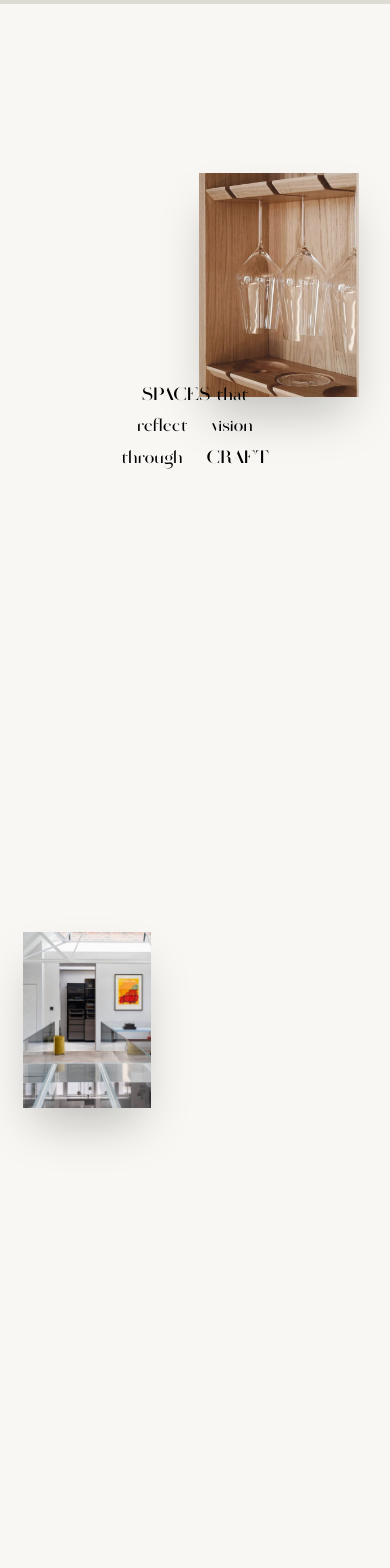
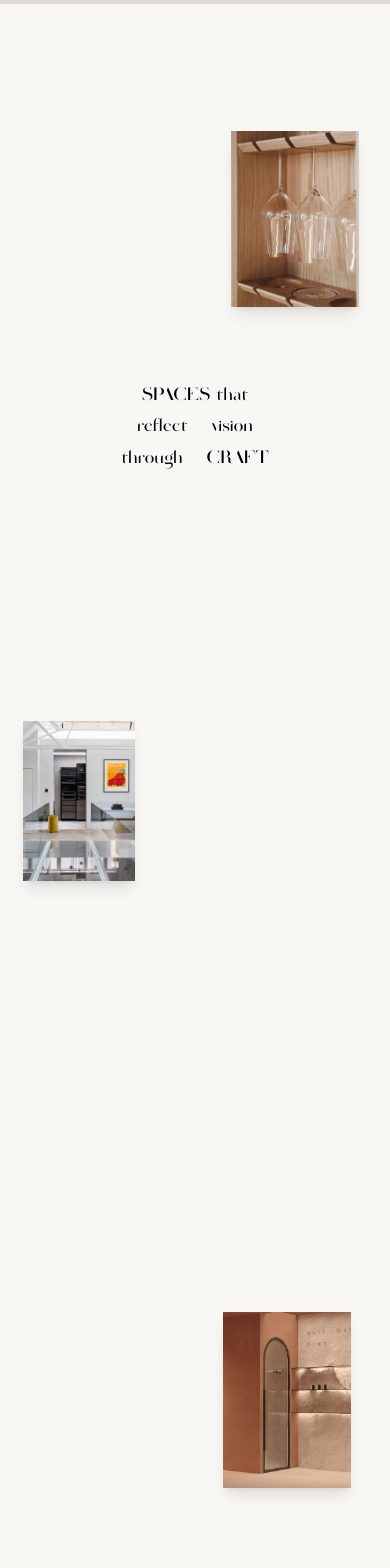
Before and after one commit to jaytiwari2004/Art, a Next.js app: page / in a window 390 px wide. Shown: the part 840-2408 px from the top of the page. Built offline with nearby package versions, Linux system fonts and the light colour scheme; grey boxes are pictures that could not be loaded.

Commit message:
fix chnages2

```diff
--- a/src/components/ElicyonTextSection.jsx
+++ b/src/components/ElicyonTextSection.jsx
@@ -22,30 +22,32 @@ const ElicyonTextSection = () => {
       let { isDesktop } = context.conditions;
 
       if (isDesktop) {
+        const isMac = typeof window !== 'undefined' && (/Macintosh|MacIntel|MacPPC|Mac68K/.test(navigator.platform) || /Mac/i.test(navigator.userAgent));
+
         const mainTl = gsap.timeline({
           scrollTrigger: {
             trigger: sectionRef.current,
             start: "top top",
-            end: "+=500%",
+            end: "+=420%",
             pin: true,
             scrub: 1.2,
           }
         });
 
-        // 1. Initial drift DOWNWARDS slightly
-        mainTl.to(textWrapper.current, { y: "10vh", duration: 3, ease: "power1.inOut" }, 0.5);
+        // 1. Initial drift DOWNWARDS slightly after a small pause
+        mainTl.to(textWrapper.current, { y: "15vh", duration: 3, ease: "power1.inOut" }, 0.5);
 
-        // 2. SPACES THAT fades out
+        // 2. SPACES THAT fades out after some time
         mainTl.to(".word-spaces", { opacity: 0, y: -30, scale: 0.95, duration: 1.5 }, 1.5);
 
-        // 3. Merging Animation
-        mainTl.to(".row-2", { x: -170, y: 20, duration: 3, ease: "power2.inOut" }, 3.5);
-        mainTl.to(".row-3", { x: 180, y: -52, duration: 3, ease: "power2.inOut" }, 3.5);
+        // 3. Merging Animation: Top line shifts left, Bottom line rises up to meet it
+        mainTl.to(".row-2", { x: -180, y: 20, duration: 3, ease: "power2.inOut" }, 3.5);
+        mainTl.to(".row-3", { x: 170, y: -53, duration: 3, ease: "power2.inOut" }, 3.5);
 
-        // 4. Final Phase: Text follows the images to the bottom of the section
-        mainTl.to(textWrapper.current, { y: "60vh", duration: 6, ease: "power1.inOut" }, 6.5);
+        // 4. Final Push Down: Move the assembled line towards its final framed position
+        mainTl.to(textWrapper.current, { y: "25vh", duration: 8, ease: "power1.inOut" }, 6.5);
 
-        // Parallax for images - moving them UP as user scrolls DOWN
+        // Parallax for images
         gsap.to(".parallax-img", {
           y: "-260vh",
           ease: "none",
@@ -86,14 +88,14 @@ const ElicyonTextSection = () => {
   };
 
   return (
-    <div ref={sectionRef} className="relative w-full h-[300vh] md:h-screen bg-[#f8f7f3] overflow-hidden">
+    <div ref={sectionRef} className="relative w-full h-[250vh] md:h-screen bg-[#f8f7f3] overflow-hidden">
 
       {/* BACKGROUND IMAGES */}
       <div className="absolute top-0 left-0 w-full h-full z-0 pointer-events-none">
-        <img src="/new.jpeg" className="parallax-img absolute top-[20vh] right-[8%] w-40 h-56 md:w-[450px] md:h-[600px] object-cover shadow-2xl" alt="Interior 1" />
-        <img src="/new1.jpeg" className="parallax-img absolute top-[110vh] left-[6%] w-32 h-44 md:w-80 md:h-[500px] object-cover shadow-2xl" alt="Interior 2" />
-        <img src="/new3.jpeg" className="parallax-img absolute top-[210vh] right-[10%] w-40 h-56 md:w-[500px] md:h-[700px] object-cover shadow-2xl" alt="Interior 3" />
-        <img src="/elylast.png" className="parallax-img absolute top-[310vh] left-[10%] w-44 h-60 md:w-[550px] md:h-[750px] object-cover shadow-2xl" alt="Interior 4" />
+        <img src="/new.jpeg" className="parallax-img absolute top-[15vh] right-[8%] w-32 h-44 md:w-80 md:h-[450px] object-cover shadow-lg" alt="Interior 1" />
+        <img src="/new1.jpeg" className="parallax-img absolute top-[85vh] left-[6%] w-28 h-40 md:w-72 md:h-96 object-cover shadow-lg" alt="Interior 2" />
+        <img src="/new3.jpeg" className="parallax-img absolute top-[155vh] right-[10%] w-32 h-44 md:w-96 md:h-[500px] object-cover shadow-lg" alt="Interior 3" />
+        <img src="/elylast.png" className="parallax-img absolute top-[225vh] left-[10%] w-36 h-52 md:w-[450px] md:h-[600px] object-cover shadow-lg" alt="Interior 4" />
       </div>
 
       {/* TEXT CONTENT LAYER */}
```
